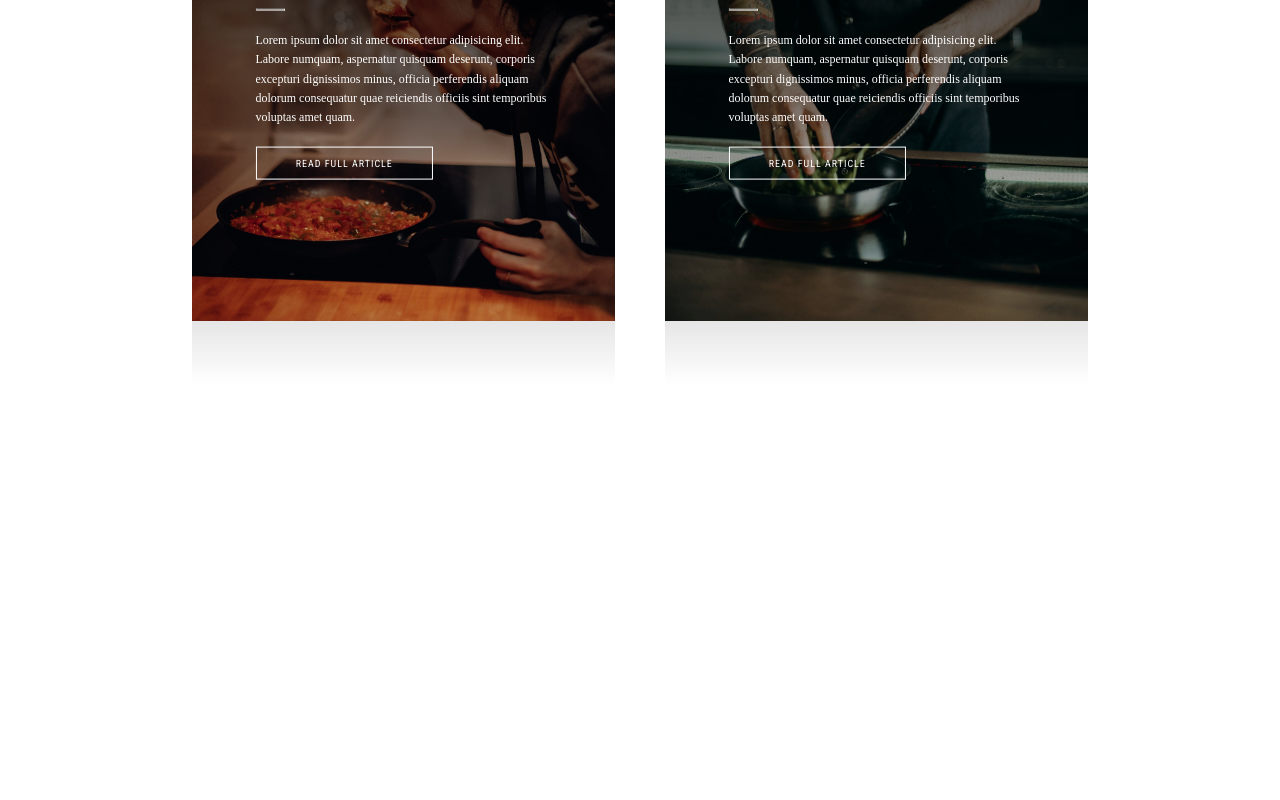
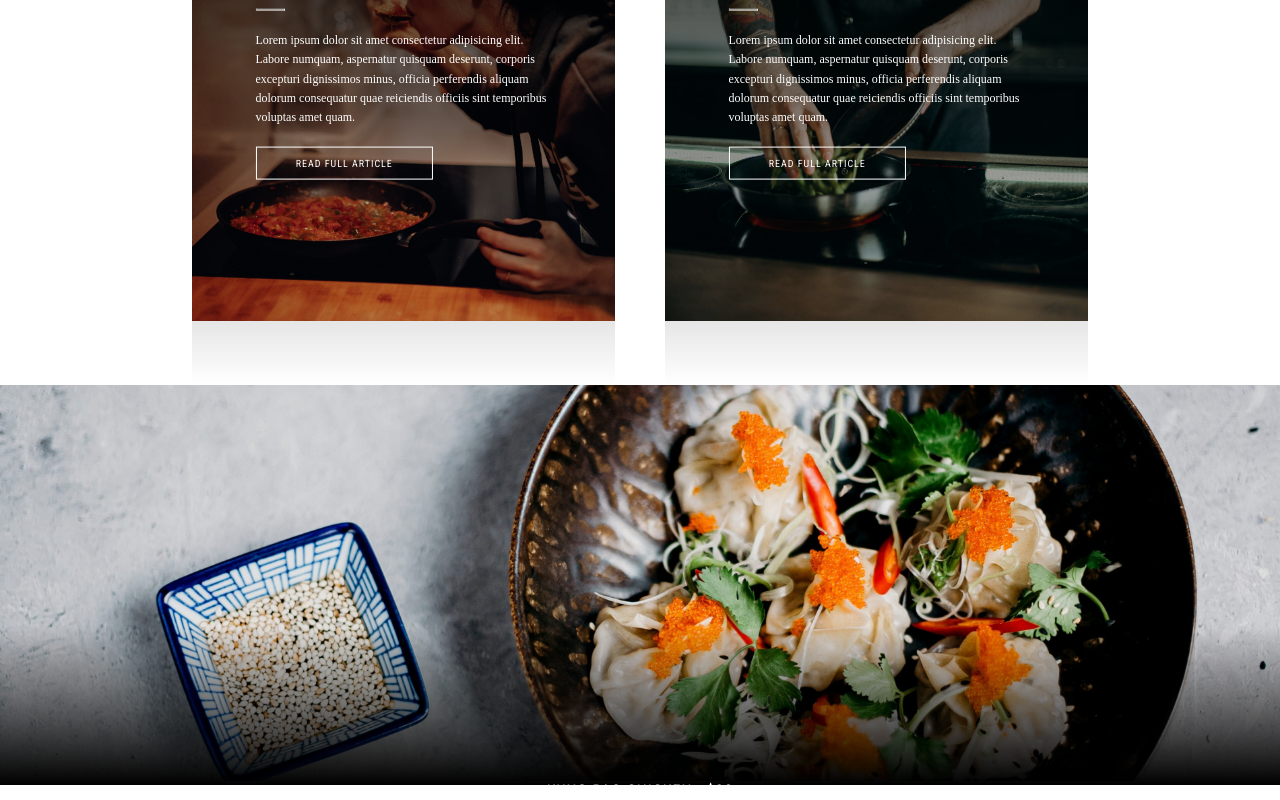
Before and after one commit to Giaki22/proj-html-vuejs, a Vue app: page / in a window 1280 px wide. Shown: the part 3407-4207 px from the top of the page. Before the commit the page ends 3792 px from the top, so only its background shows below. Built offline with nearby package versions, Linux system fonts and the light colour scheme; a web font is replaced by a local one.

Commit message:
+ Banner

```diff
--- /dev/null
+++ b/src/components/Atoms/midPageBanner.vue
@@ -0,0 +1,54 @@
+<template>
+    <main>
+        <div class="banner">
+            <img src="../../../public/img/page52x.jpg" alt="">
+            <div class="overlay">
+                <div class="pop-up">Kung pao chicken - $32</div>
+            </div>
+        </div>
+    </main>
+</template>
+
+<script>
+export default {
+name: 'midPageBanner'
+}
+</script>
+
+<style scoped lang="scss">
+@import '../../assets/style/global-parts/_mixins.scss';
+
+main{
+    .banner{
+        position: relative;
+        width: 100%;
+        &:hover{
+            .pop-up{
+                bottom: 20px;
+            }
+        }
+        img{
+            width: 100%;
+        }
+        .overlay{
+            position: absolute;
+            top: 0;
+            left: 0;
+            width: 100%;
+            height: 100%;
+            background: linear-gradient(0deg, rgba(0,0,0,1) 0%, rgba(212,219,219,0) 40%);
+            text-align: center
+        }
+        .pop-up{
+            @include subTitle($secondary);
+            width: 100%;
+            background: transparent;
+            font-size: 1rem;
+            letter-spacing: 1px;
+            position: absolute;
+            bottom: -15px;
+            transition: bottom .5s ease-in-out;
+        }
+    }
+}
+</style>
--- a/src/components/Organisms/mainMain.vue
+++ b/src/components/Organisms/mainMain.vue
@@ -9,6 +9,9 @@
         <section class="reviews">
             <ThirdTileVue></ThirdTileVue>
         </section>
+        <section class="banner">
+            <MidPageBannerVue></MidPageBannerVue>
+        </section>
     </main>
 </template>
 
@@ -16,9 +19,10 @@
 import FirstTileVue from '../Components/firstTile.vue';
 import SecondTileVue from '../Components/secondTile.vue';
 import ThirdTileVue from '../Components/thirdTile.vue';
+import MidPageBannerVue from '../Atoms/midPageBanner.vue';
 export default {
     name: "mainMain",
-    components: { FirstTileVue, SecondTileVue, ThirdTileVue }
+    components: { FirstTileVue, SecondTileVue, ThirdTileVue, MidPageBannerVue }
 }
 </script>
 
```
